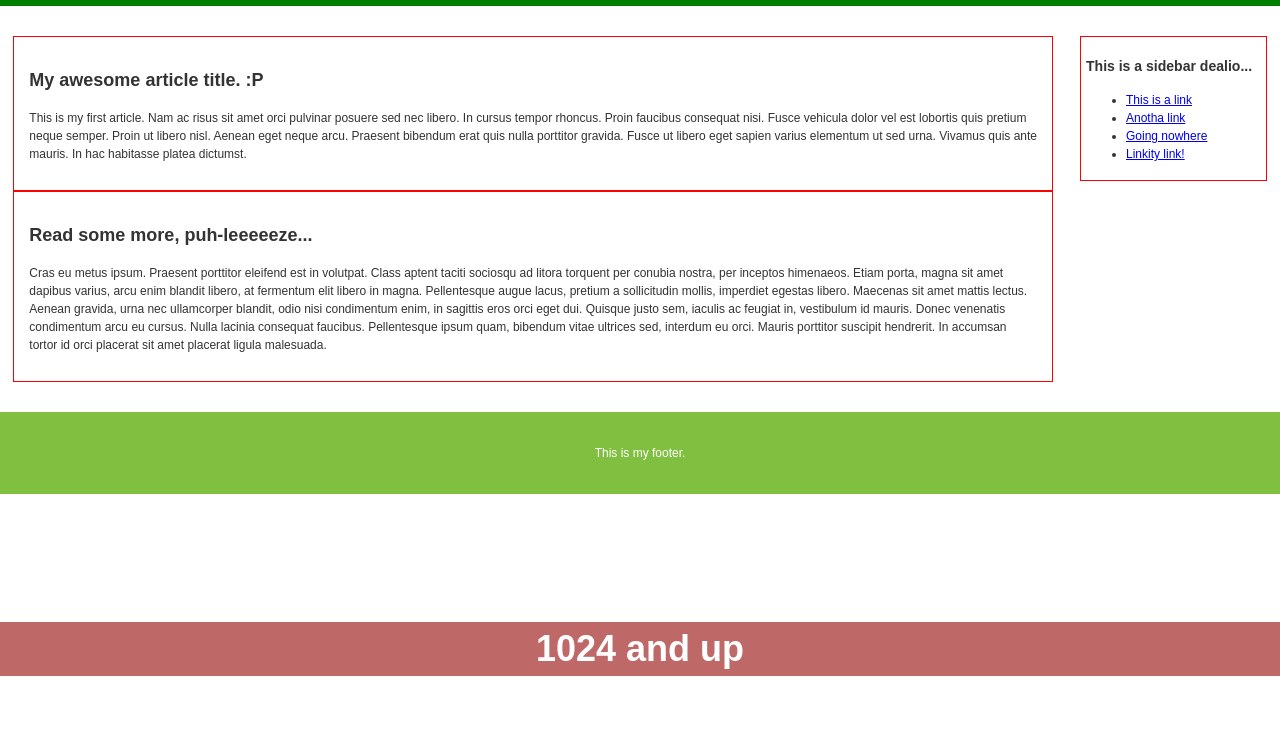
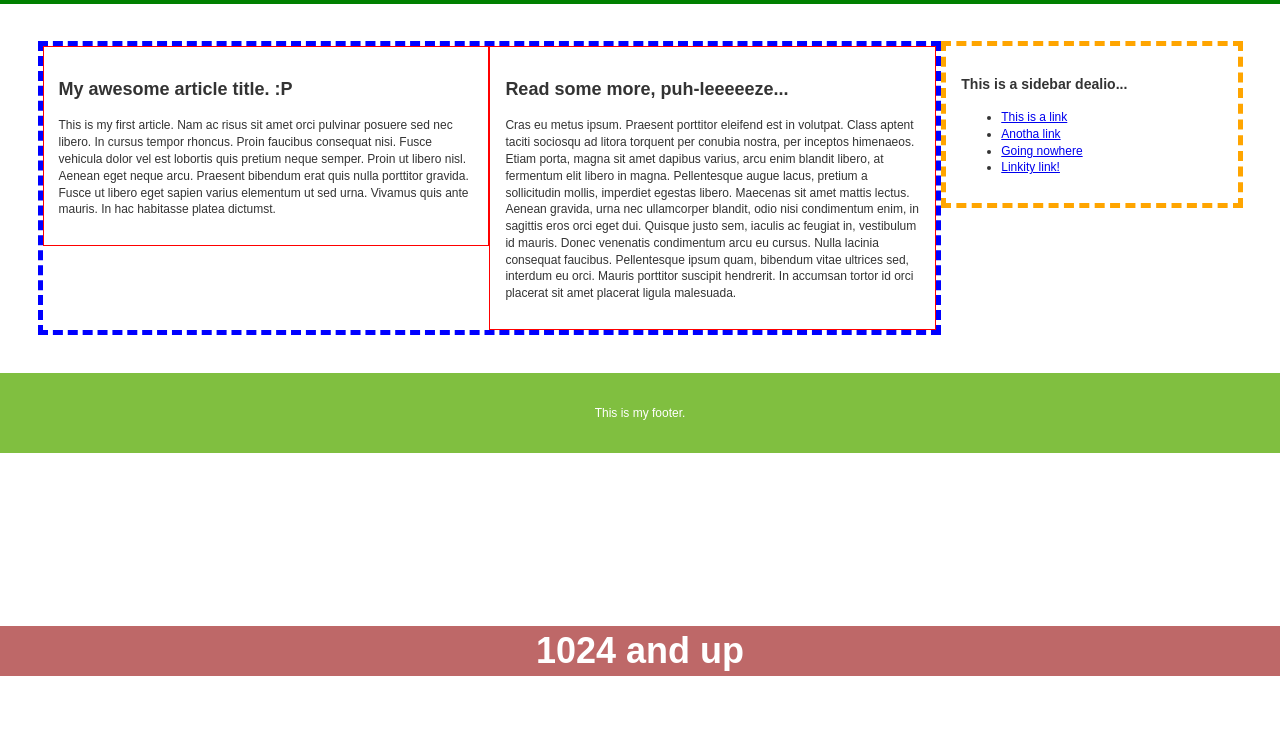
Before and after one commit to gerardo-rodriguez/rwd-play, a plain HTML site: page index.html in a window 1280 px wide. Shown: the part 64-800 px from the top of the page. Drawn offline with Linux system fonts and the light colour scheme.

Commit message:
Commented out semantic gs. Using manual sizing. Works better IMO.

```diff
--- a/less/grid.less
+++ b/less/grid.less
@@ -42,6 +42,10 @@ body {
 }
 
 .row(@columns:@columns) {
+	-webkit-box-sizing: border-box; /* Safari/Chrome, other WebKit */
+	-moz-box-sizing: border-box; /* Firefox, other Gecko */
+	box-sizing: border-box; /* Opera/IE 8+ */
+
 	display: block;
 	width: @total-width*((@gutter-width + @gridsystem-width)/@gridsystem-width);
 	margin: 0 @total-width*(((@gutter-width*.5)/@gridsystem-width)*-1);
--- a/less/project-layout.less
+++ b/less/project-layout.less
@@ -3,24 +3,32 @@
 //
 
 // Semantic.gs settings
+/*
 @column-width: 60;
 @gutter-width: 20;
 @columns: 12;
 
 @total-width: 100%;
+*/
+
+.borderBoxSizing {
+    -moz-box-sizing: border-box;
+    -webkit-box-sizing: border-box;
+    box-sizing: border-box;
+}
 
 
 html {
-	overflow: hidden;
+	font: normal 100% Arial, sans-serif;
 }
 
 body {
 	color: @theme-text-color;
-	font: 12px/1.5 Arial, sans-serif;
+	font-size:.75em;/* 12px / 16px*/
 /*	width: @core-page-width;*/
 
 	& > div {
-		padding: 30px 0px;
+		padding: 2.929688%; /* 30px / 1024px */
 	}
 }
 
@@ -32,15 +40,19 @@ header {
 }
 
 section {
+	border: 5px dashed blue; /* 5px / 1024px */
+	.borderBoxSizing;
 	article {
 		border: 1px solid red;
 		padding: 15px;
+		.borderBoxSizing;
 	}
 }
 
 aside {
-	border: 1px solid red;
-	padding: 5px;
+	border: 5px dashed orange;
+	.borderBoxSizing;
+	padding: 15px;
 }
 
 
@@ -52,37 +64,40 @@ footer {
 	padding: 20px;
 }
 
-@media only screen and (min-width: 768px) {
-/*
+@media only screen and (min-width: 480px) {
 	section {
-		.column(10);
-		.row(10);
+		float: left;
+		width: 66%;
 
-		article {
-			.column(10,10);
-		}
+		article {}
 	}
 
 	aside {
-		.column(2);
+		float: left;
+		width: 33%;
 	}
-*/
 }
 
 @media only screen and (min-width: 1024px) {
 	div {
 /*		.column(12);*/
 		section {
-			.column(10);
+/*			.column(10);*/
 /*			.row(12);*/
+			float: left;
+			width: 75%;
 
 			article {
-/*				.column(5,10);*/
+/*				.column(5,10, 10);*/
+				float: left;
+				width: 50%;
 			}
 		}
 
 		aside {
-			.column(2);
+/*			.column(2);*/
+			float: left;
+			width: 25%;
 		}
 	}
 }
```
Also changed, not shown: css/styles.css.
